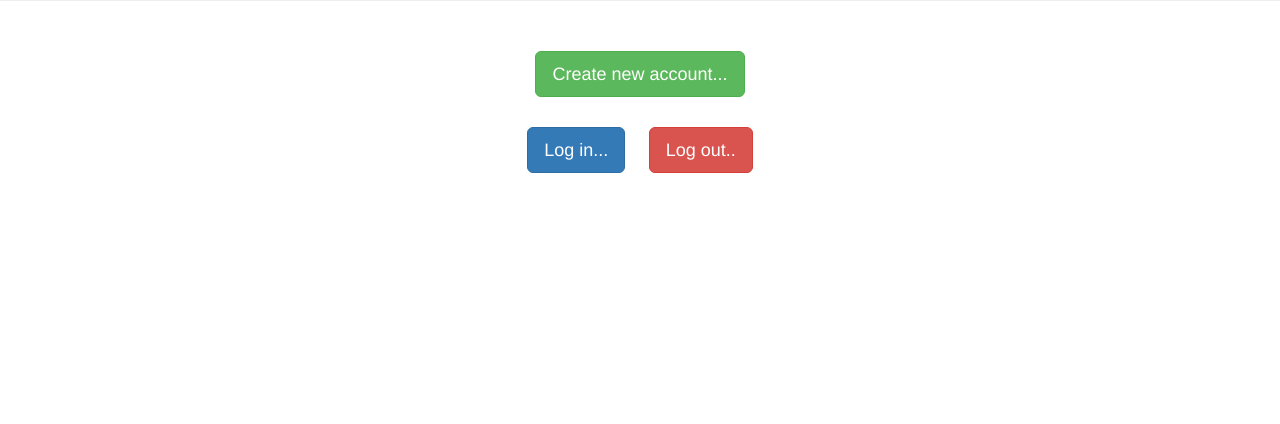
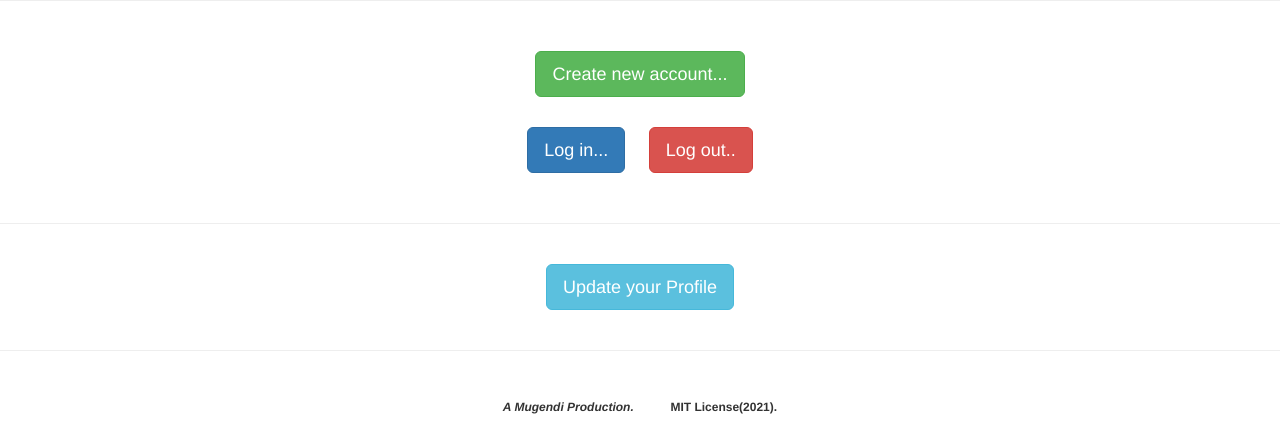
Before and after one commit to OscarMugendi/Django-Gram, a Django app: page / in a window 1280 px wide. Shown: the part 381-805 px from the top of the page. Before the commit the page ends 554 px from the top, so only its background shows below. Run offline with Django 3.2, Linux system fonts and the light colour scheme; some libraries are stand-ins or nearby versions.

Commit message:
Setup homepage and navigation

```diff
--- a/gram/templates/comment.html
+++ b/gram/templates/comment.html
@@ -26,6 +26,7 @@
             <input type="submit" class="btn btn-primary btn-sm" value="Submit">
             <input type="hidden" name="next" value="{{next}}">
         </form>
+        <br>
         <p><a href="{% url 'timeline' %}">Close</a></p>
     </div>
 
--- a/gram/templates/home.html
+++ b/gram/templates/home.html
@@ -36,6 +36,26 @@
         <a href="{% url 'logout' %}" class="btn btn-danger btn-lg">Log out..</a>
     </p>
 </div>
+<br>
+<hr>
+<br>
+<div class="container text-center">
+    <a href="{% url 'updateProfile'%}">
+        <button class="btn btn-info btn-lg">Update your Profile</button>
+    </a>
+</div>
+<br>
+<hr>
+<br>
+
+<div class="container footer">
+    <h6 style="text-align:center">
+        <i><b>A Mugendi Production.</b></i>
+        &nbsp;&nbsp;&nbsp;&nbsp;
+        &nbsp;&nbsp;&nbsp;&nbsp;
+        <b style="text-align:end">MIT License(2021).</b>
+    </h6>
+</div>
 
 {% endblock %}
 
--- a/gram/templates/update_profile.html
+++ b/gram/templates/updateProfile.html
@@ -13,7 +13,7 @@
             <input type="submit" class="btn btn-primary btn-sm" value="Submit">
             <input type="hidden" name="next" value="{{next}}">
         </form>
-
+        <br>
         <p><a href="{% url 'profile' %}">Close</a></p>
     </div>
 
--- a/gram/views.py
+++ b/gram/views.py
@@ -185,7 +185,7 @@ def update_profile(request):
 
             form = ProfileUpdateForm()
 
-    return render(request,'update_profile.html',{"title":title,"current_user":current_user,"form":form})
+    return render(request,'updateProfile.html',{"title":title,"current_user":current_user,"form":form})
 
 
 
@@ -198,6 +198,7 @@ def profile(request):
         profile = Profile.objects.get(user_id = current_user)
         following = Follow.objects.filter(follower = current_user)
         followers = Follow.objects.filter(user = profile)
+
     except:
 
         profile = Profile.objects.get(username = 'default_user')
@@ -251,13 +252,13 @@ def follow(request,profile_id):
         follower = Follow(follower = current_user,user = requested_profile)
         follower.save()
 
-        return redirect(view_profiles)
+        return redirect(viewProfiles)
 
     else:
 
         follow_object.delete()
 
-        return redirect(view_profiles)
+        return redirect(viewProfiles)
 
 
 
```
Also changed, not shown: gram/templates/profile.html (+15 -7 lines), media/images/article.jpeg (added), media/images/background_jHYEMHh.jpeg (added).
